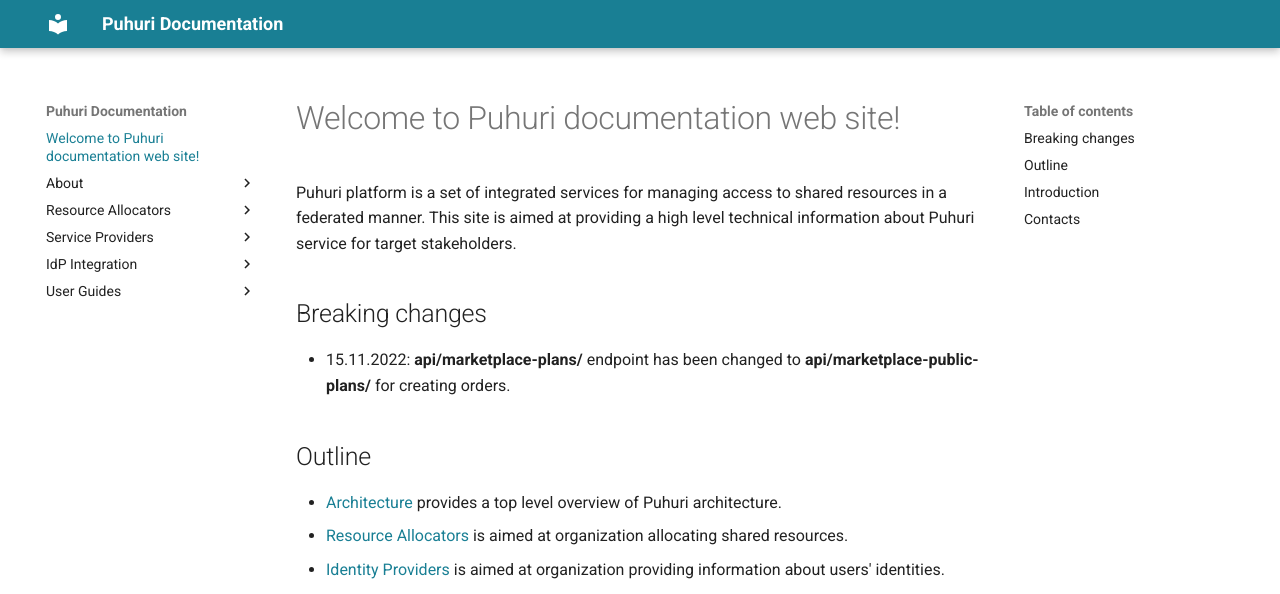
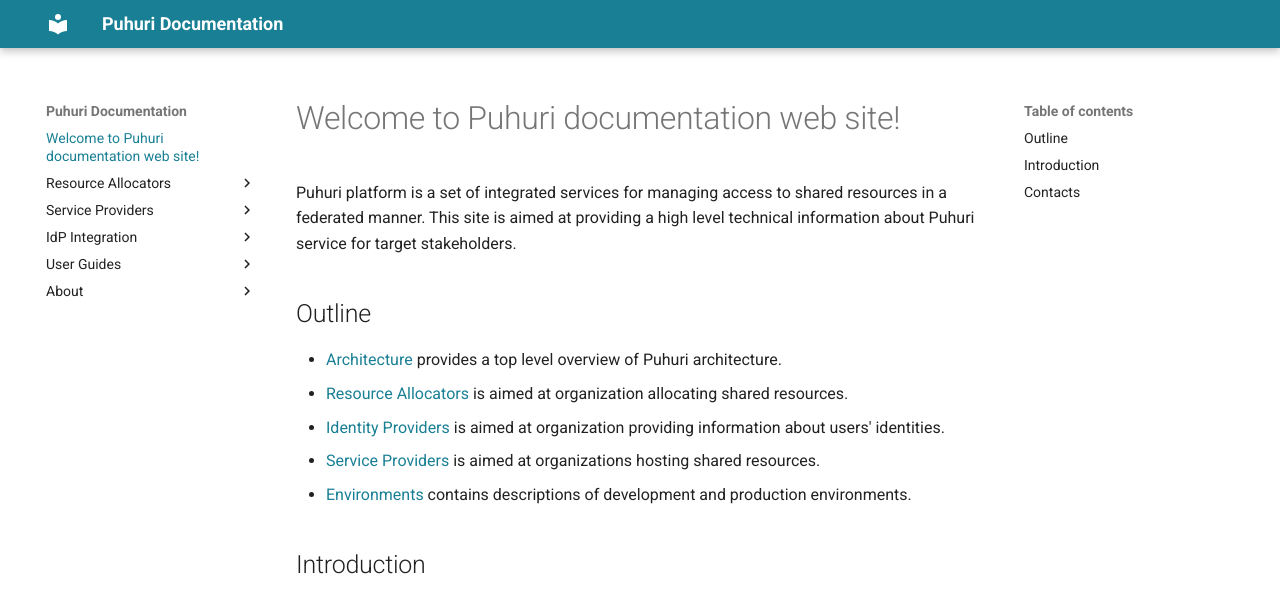
Before and after one commit to neicnordic/puhuri-web, an MkDocs documentation site: the page built from docs/index.md, in a window 1280 px wide and 900 px high, cut to the strip 0-594 px from the top of the window. Built offline with MkDocs 1.6.1 and Material for MkDocs 9.7.7, drawn with Linux system fonts in a browser that asks for light colours; part of the change alters nothing that is shown.

Commit message:
Removed "Braking changes"

```diff
--- a/docs/index.md
+++ b/docs/index.md
@@ -3,10 +3,6 @@
 
 Puhuri platform is a set of integrated services for managing access to shared resources in a federated manner.
 This site is aimed at providing a high level technical information about Puhuri service for target stakeholders.
-
-## Breaking changes
-
-* 15.11.2022: **api/marketplace-plans/** endpoint has been changed to **api/marketplace-public-plans/** for creating orders.
 
 ## Outline
 
--- a/mkdocs.yml
+++ b/mkdocs.yml
@@ -42,14 +42,6 @@ plugins:
 
 nav:
   - "index.md"
-  - About:
-      - "architecture.md"
-      - "branding.md"
-      - "terminology.md"
-      - "environments.md"
-      - Documents:
-          - "documents/statistics_pp.md"
-          - "documents/statistics_tos.md"
   - Resource Allocators:
       - "resource-allocators-overview.md"
       - Custom Portal Integration:
@@ -92,3 +84,11 @@ nav:
           - "user_guides/user_guide_shared/project_approval_shared.md"
       - "user_guides/usage_reports.md"
       - "user_guides/user_roles.md"
+  - About:
+      - "architecture.md"
+      - "branding.md"
+      - "terminology.md"
+      - "environments.md"
+      - Documents:
+          - "documents/statistics_pp.md"
+          - "documents/statistics_tos.md"
```
